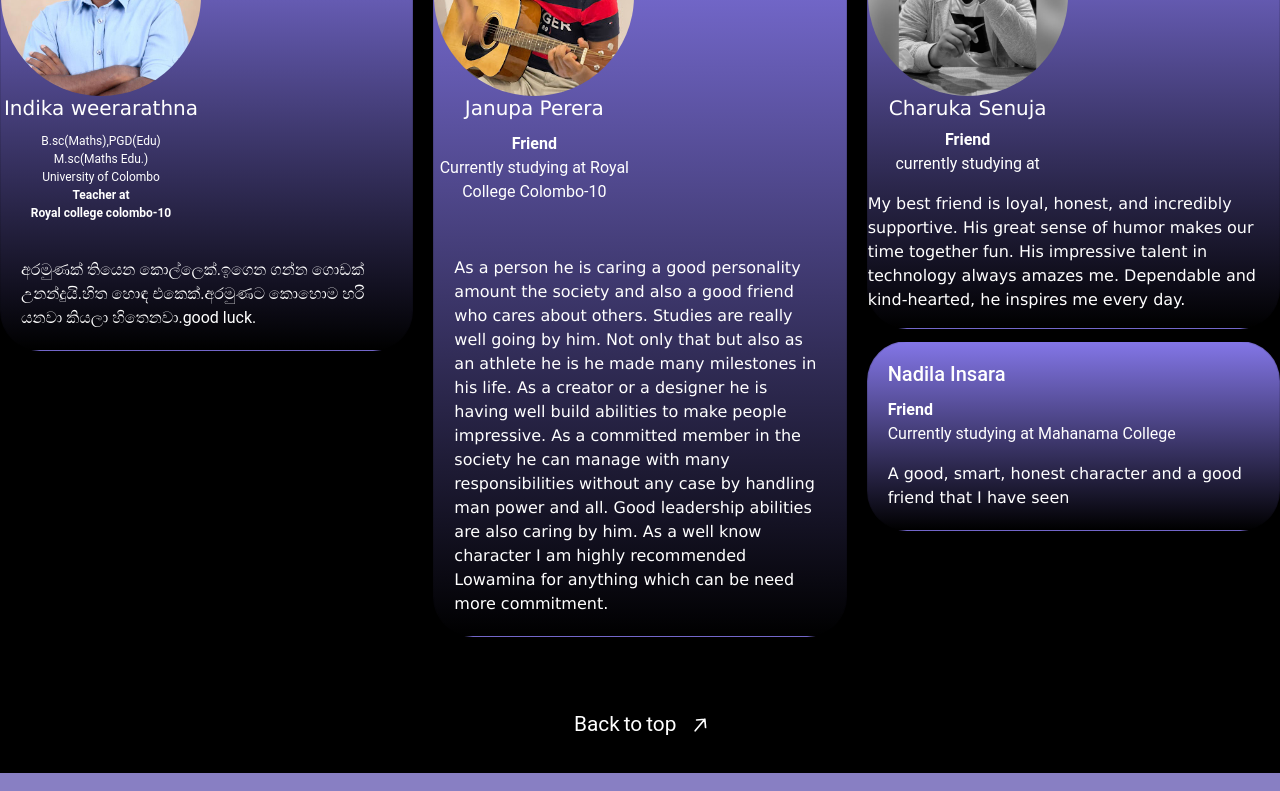
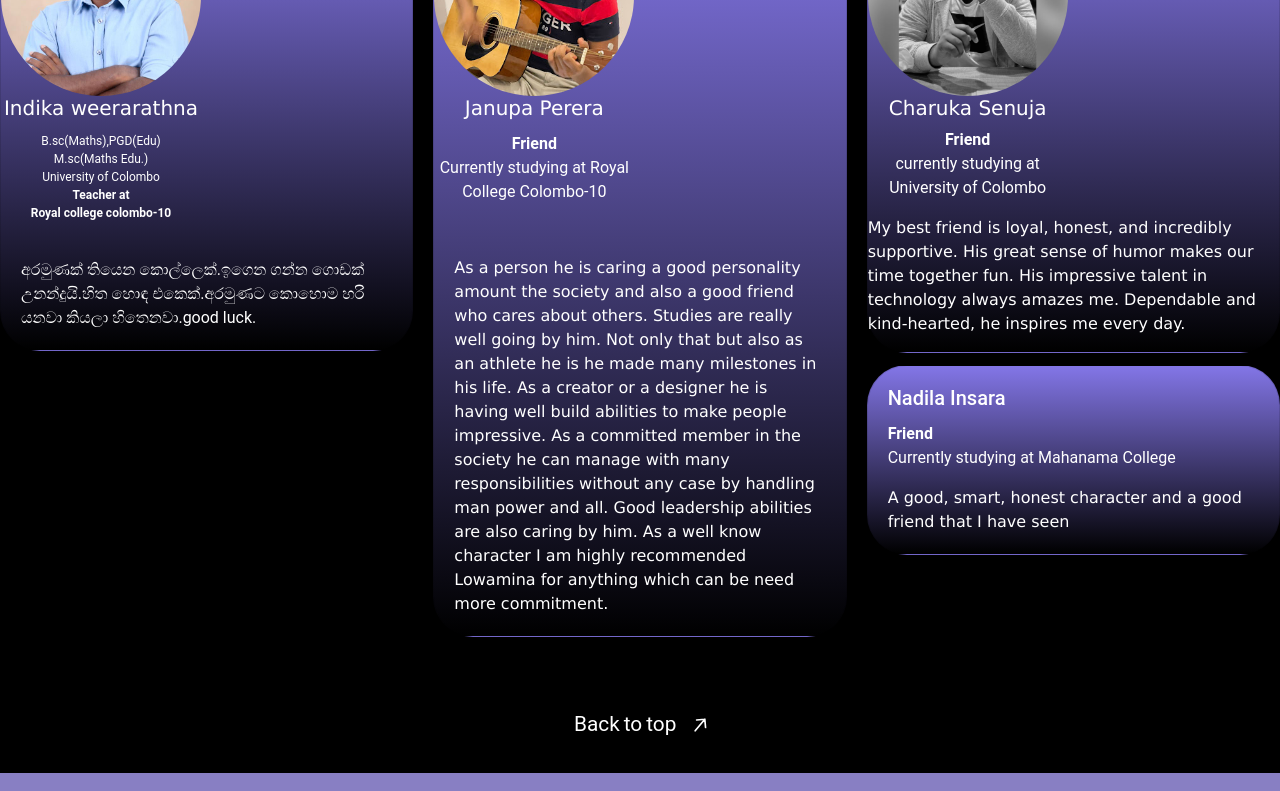
Before and after one commit to lowamina/lowamina_pigera, a website: page index.html in a window 1280 px wide. Shown: the part 4820-5611 px from the top of the page. Drawn offline with nearby package versions, Linux system fonts and the light colour scheme.

Commit message:
Update index.html

```diff
--- a/index.html
+++ b/index.html
@@ -419,7 +419,7 @@
           <h5 style="font-family: Verdana, Geneva, Tahoma, sans-serif;">Charuka Senuja</h5>
         </div>
         <p style="width: 200px; text-align: center;"> <b>Friend</b> <br>
-          currently studying at </p>
+          currently studying at <br> University of Colombo </p>
         <div>
           <p style="font-family: Verdana, Geneva, Tahoma, sans-serif;">
             My best friend is loyal, honest, and incredibly supportive. His great sense of humor makes our time together
```
